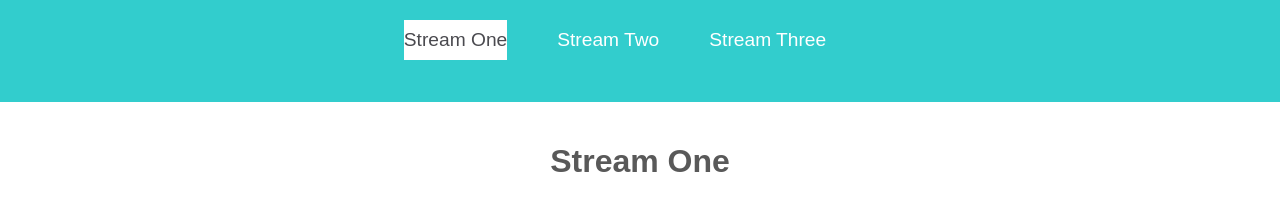
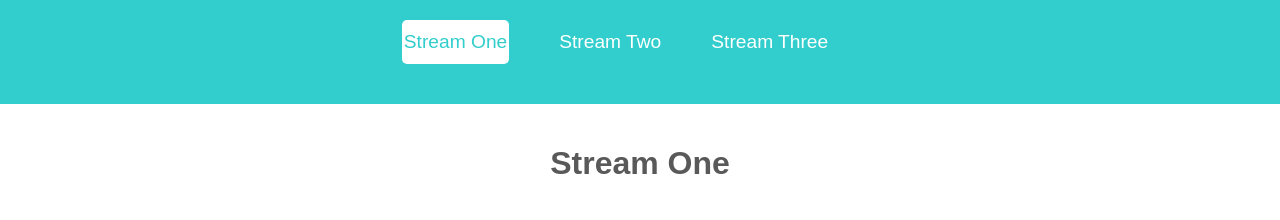
Before and after one commit to ck00lman/my-first-website, a plain HTML site: page index.html in a window 1280 px wide. In both pictures the pointer is over the link "Stream One". Shown: the top 220 px of the page. Drawn offline with Linux system fonts and the light colour scheme.

Commit message:
Update css update

```diff
--- a/css/style.css
+++ b/css/style.css
@@ -33,7 +33,9 @@ nav a {
 
 nav a:hover {
     background-color: #ffffff;
-    color: #4a4a4f;
+    color: #32cdcd;
+    padding: 2px 2px;
+    border-radius: 5px;
 }
 
 /*Navigation Styling End*/
```
Also changed, not shown: .c9/metadata/environment/css/style.css, 1 other file.
